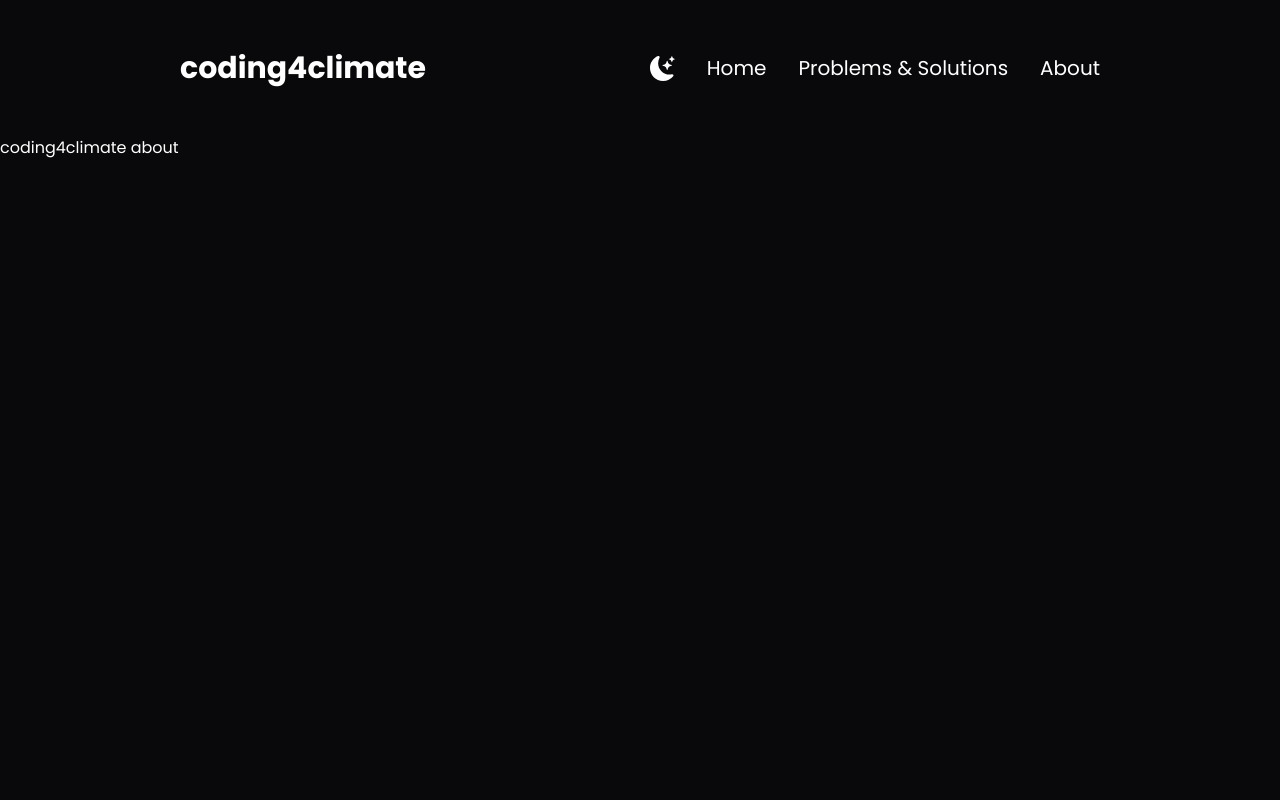
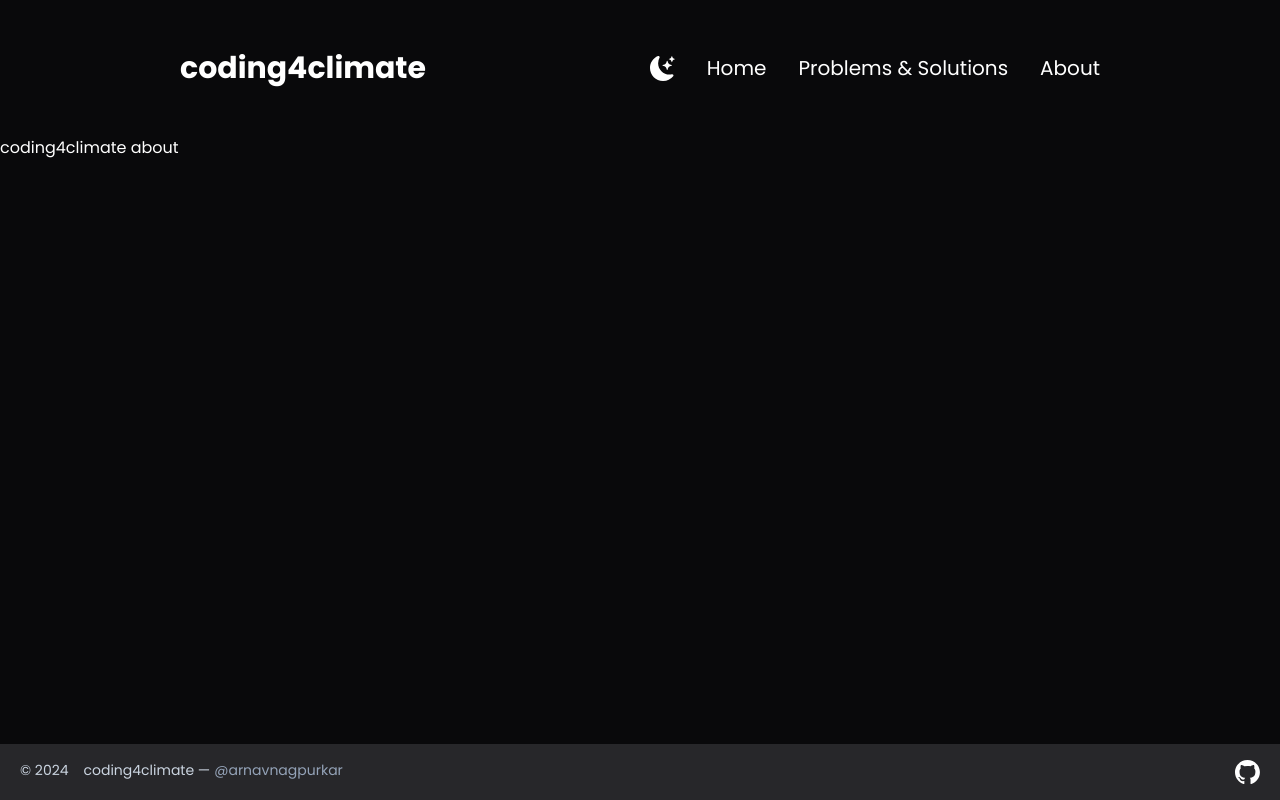
Before and after one commit to linux-07/coding4climate, a Next.js app: page /about in a window 1280 px wide. Built offline with nearby package versions, Linux system fonts and the light colour scheme.

Commit message:
Footer Added

```diff
--- a/src/app/layout.js
+++ b/src/app/layout.js
@@ -1,5 +1,6 @@
 import "./globals.css";
 import Navbar from "@/components/Navbar";
+import Footer from "@/components/Footer";
 
 export const metadata = {
   title: "coding4climate | Arnav Nagpurkar",
@@ -12,6 +13,7 @@ export default function RootLayout({ children }) {
       <body className="dark:bg-zinc-950 dark:text-white bg-zinc-200 text-black">
         <Navbar />
         {children}
+        <Footer />
       </body>
     </html>
   );
--- /dev/null
+++ b/src/components/Footer.js
@@ -0,0 +1,28 @@
+import Image from "next/image"
+import Link from "next/link"
+
+const Footer = () => {
+  return (
+    <footer className="absolute bottom-0 w-full">
+      <div class="dark:bg-zinc-800 bg-slate-300 bg-opacity-75">
+        <div class="container mx-auto py-4 px-5 flex flex-wrap flex-col sm:flex-row">
+          <p class="dark:text-slate-300 text-sm text-center sm:text-left">© 2024 &nbsp;&nbsp; coding4climate —
+            <Link href="https://github.com/arnavnagpurkar" class="dark:text-slate-400 dark:hover:text-slate-300 text-slate-800 hover:text-slate-950 transition-all ml-1" target="_blank">@arnavnagpurkar</Link>
+          </p>
+          <div class="inline-flex sm:ml-auto sm:mt-0 mt-2 justify-center sm:justify-start">
+            <Link href="https://github.com/arnavnagpurkar/coding4cliamte" target="_blank">
+              <Image
+                src="/assets/github-mark-white.svg"
+                width={25}
+                height={25}
+                className="hover:opacity-75 transition-all invert dark:invert-0"
+              />
+            </Link>
+          </div>
+        </div>
+      </div>
+    </footer>
+  )
+}
+
+export default Footer
```
Also changed, not shown: public/assets/github-mark-white.svg (added).
